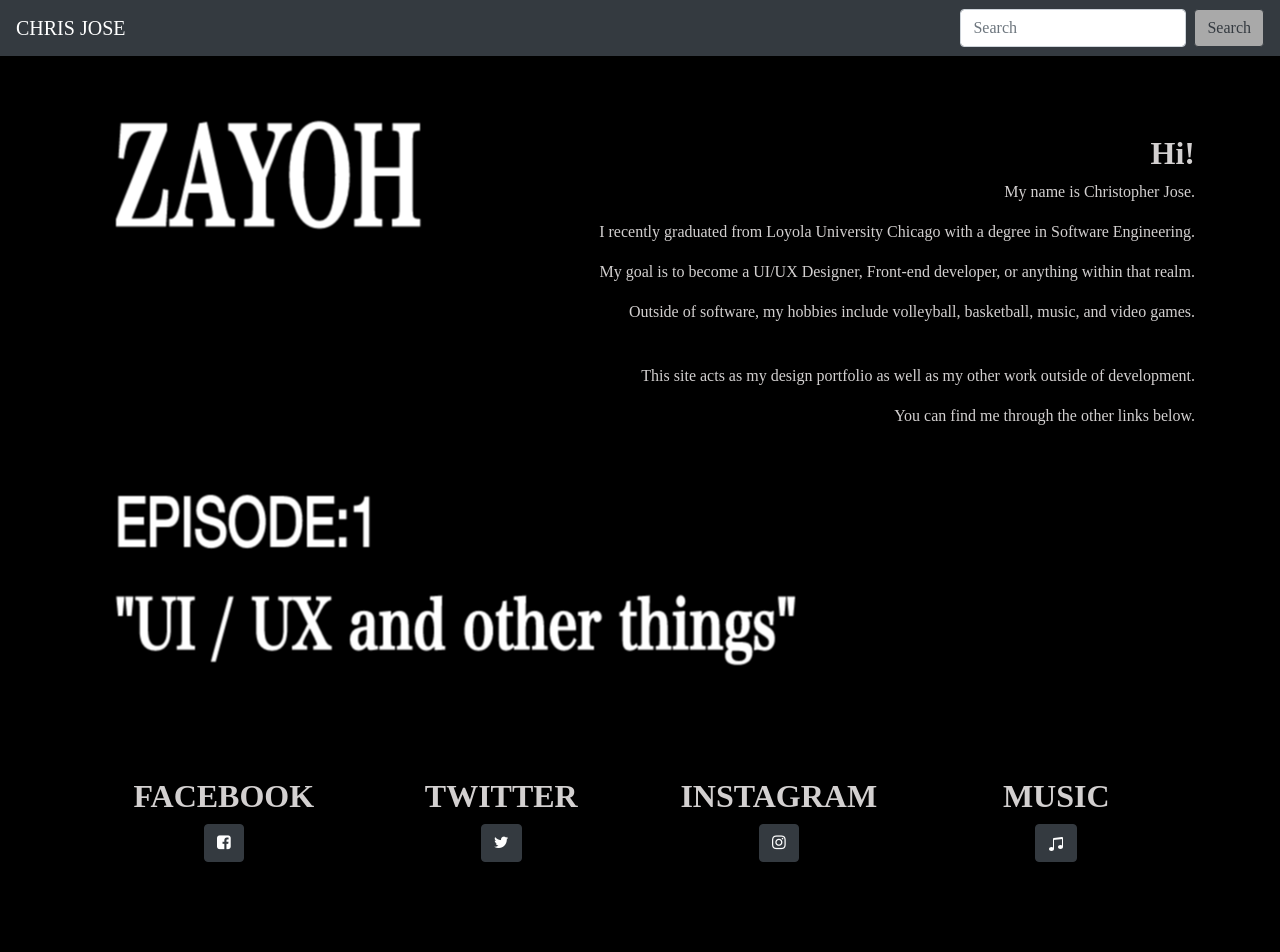
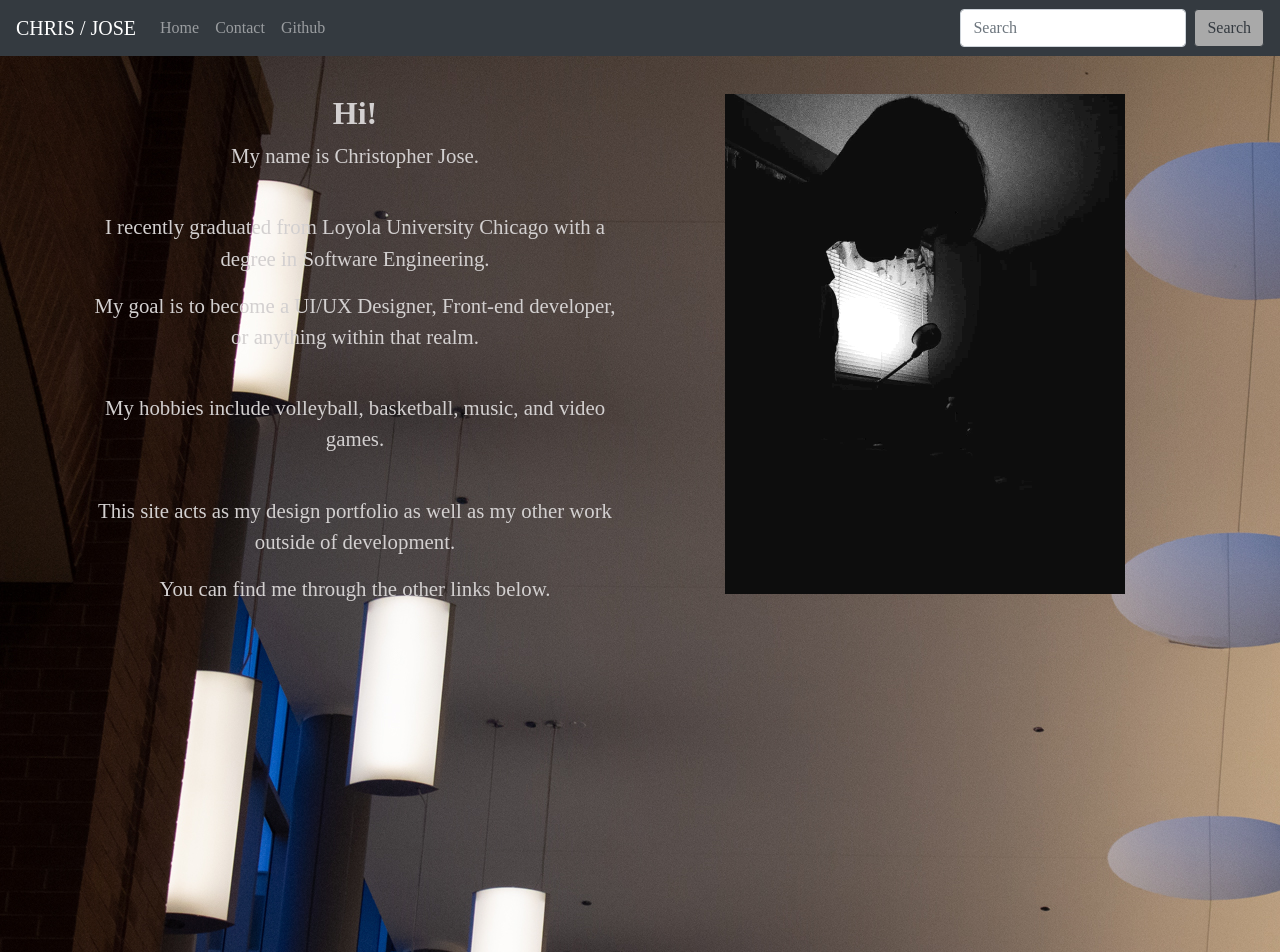
Before and after one commit to cj2064/Portfolio, a plain HTML site: page index.html in a window 1280 px wide. Shown: the top 952 px of the page. Drawn offline with nearby package versions, Linux system fonts and the light colour scheme.

Commit message:
edits to background, alignment, and href links

```diff
--- a/app.css
+++ b/app.css
@@ -1,10 +1,8 @@
 body {
-    background-image: url(assets/zayohuiux.png);
-    background-color: #000000;
+    background-image: url(assets/damenceiling.jpg);
+    background-color: #0f0f0f;
     /* background-size: 80% 80%; */
-    /* background-size: cover; */
     background-repeat: no-repeat;
-    background-position: 0px 60px;
     font-family: 'Noto Serif JP', serif;
 }
 
@@ -28,12 +26,19 @@ position: relative;
 .content {
     padding-top: 7%;
     padding-bottom: 7%;
-    text-align: right;
+    text-align: center;
 }
 
-h2 {
+.profile {
+    width: 400px;
+    height: 500px;
+    align-content: flex-end;
+}
+
+h2, h3{
     font-weight: 700;
 }
+
 
 img {
     width: 480px;
@@ -43,4 +48,12 @@ img {
 .socials {
     margin-top: 180px;
     text-align: center;
+    padding-top: 50%;
 }
+.fa, .bi {
+    font-size: 26px;
+}
+
+p {
+    font-size: 1.3rem;
+}
--- a/index.html
+++ b/index.html
@@ -15,22 +15,30 @@
 
     <!-- <div class="container-fluid"> -->
         <nav class="navbar navbar-expand-lg navbar-dark bg-dark">
-            <a class="navbar-brand" href="index.html">CHRIS JOSE</a>
+            <a class="navbar-brand" href="index.html">CHRIS / JOSE</a>
             <button class="navbar-toggler" type="button" data-toggle="collapse" data-target="#navbarSupportedContent" aria-controls="navbarSupportedContent" aria-expanded="false" aria-label="Toggle navigation">
               <span class="navbar-toggler-icon"></span>
             </button>
 
             <div class="collapse navbar-collapse" id="navbarSupportedContent">
               <ul class="navbar-nav mr-auto">
+                  <li class="nav-item">
+                    <a class="nav-link" href="index.html">Home</a>
+                  </li>
+                  <li class="nav-item">
+                    <a class="nav-link" href="#">Contact</a>
+                  </li>
+                  <li class="nav-item">
+                    <a class="nav-link" href="https://github.com/cj2064">Github</a>
+                  </li>
+
                 <!-- <li class="nav-item active">
                   <a class="nav-link" href="index.html">Home <span class="sr-only">(current)</span></a>
                 </li>
                 <!-- <li class="nav-item">
                   <a class="nav-link" href="#">About</a>
                 </li>
-                <li class="nav-item">
-                    <a class="nav-link" href="#">Contact</a>
-                  </li> -->
+                 -->
               </ul>
               <form class="form-inline my-2 my-lg-0">
                 <input class="form-control mr-sm-2" type="search" placeholder="Search" aria-label="Search">
@@ -40,57 +48,49 @@
           </nav>
     <!-- </div> -->
 
-    <div class="container">
+    <div class="container intro">
         <div class="row">
-            <div class="col-lg-12">
+            <div class="col-lg-6 col-xs-12">
                 <div class="content">
                     <h2>Hi!</h2>
                     <p>My name is Christopher Jose.</p>
+                    <br>
                     <p>I recently graduated from Loyola University Chicago with a degree in Software Engineering.</p>
                     <p>My goal is to become a UI/UX Designer, Front-end developer, or anything within that realm.</p>
-                    <p>Outside of software, my hobbies include volleyball, basketball, music, and video games.</p>
+                    <br>
+                    <p>My hobbies include volleyball, basketball, music, and video games.</p>
                     <br>
                     <p>This site acts as my design portfolio as well as my other work outside of development.</p>
                     <p>You can find me through the other links below.</p>
-
+                </div>
+            </div>
+            <div class="col-lg-6 col-xs-12">
+                <div class="content">
+                    <img class="profile" src="assets/profile.GIF">
                 </div>
             </div>
     </div>
-
-    <!-- <div class="container">
-        <div class="row">
-            <div class="col-lg-12 about">
-               <h2>About Me</h2>
-                <p>My name is Christopher Jose. I recently graduated from Loyola University Chicago with a degree in Software Engineering.</p>
-                <p>My goal is to become a UI/UX Designer, Front-end developer, or anything within that realm.</p>
-                <p>Outside of software, my hobbies include volleyball, basketball, music, and video games.</p>
-            </div>
-            <div class="col-md-4">
-                <img src="assets/profile.GIF">
-            </div>
-        </div>
-    </div> -->
 
     <div class="container">
         <div class="content">
             <div class="row socials">
 
-                <div class="col-md-3">
-                    <h2>FACEBOOK</h2>
-                    <a class="btn btn-dark" href="https://facebook.com" role="button"><i class="fa fa-facebook-square"></i></a>
+                <div class="col-md-3 col-sm-6">
+                    <h3>Facebook</h3>
+                    <a class="btn btn-dark" href="https://facebook.com/christopher.jose.520/" role="button"><i class="fa fa-facebook-square"></i></a>
                 </div>
-                <div class="col-md-3">
-                    <h2>TWITTER</h2>
-                    <a class="btn btn-dark" href="https://twitter.com" role="button"><i class="fa fa-twitter"></i></a>
+                <div class="col-md-3 col-sm-6">
+                    <h3>Twitter</h3>
+                    <a class="btn btn-dark" href="https://twitter.com/chris_hoezay" role="button"><i class="fa fa-twitter"></i></a>
                     </a>
                 </div>
-                <div class="col-md-3">
-                    <h2>INSTAGRAM</h2>
-                    <a class="btn btn-dark" href="https://instagram.com" role="button"><i class="fa fa-instagram"></i></a>
+                <div class="col-md-3 col-sm-6">
+                    <h3>Instagram</h3>
+                    <a class="btn btn-dark" href="https://instagram.com/chris_hoezay/" role="button"><i class="fa fa-instagram"></i></a>
                     </a>
                 </div>
-                <div class="col-md-3">
-                    <h2>MUSIC</h2>
+                <div class="col-md-3 col-sm-6">
+                    <h3>Soundcloud</h3>
                     <a class="btn btn-dark" href="https://www.soundcloud.com/cj2064" role="button"><svg width="1em" height="1em" viewBox="0 0 16 16" class="bi bi-music-note-beamed" fill="currentColor" xmlns="http://www.w3.org/2000/svg">
                     <path d="M6 13c0 1.105-1.12 2-2.5 2S1 14.105 1 13c0-1.104 1.12-2 2.5-2s2.5.896 2.5 2zm9-2c0 1.105-1.12 2-2.5 2s-2.5-.895-2.5-2 1.12-2 2.5-2 2.5.895 2.5 2z"/>
                     <path fill-rule="evenodd" d="M14 11V2h1v9h-1zM6 3v10H5V3h1z"/>
```
Also changed, not shown: 2 other files.
